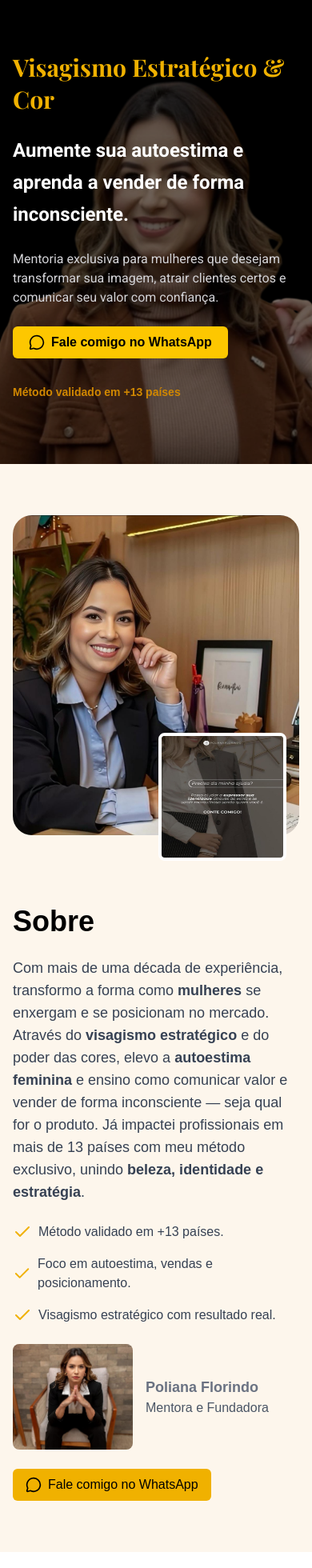
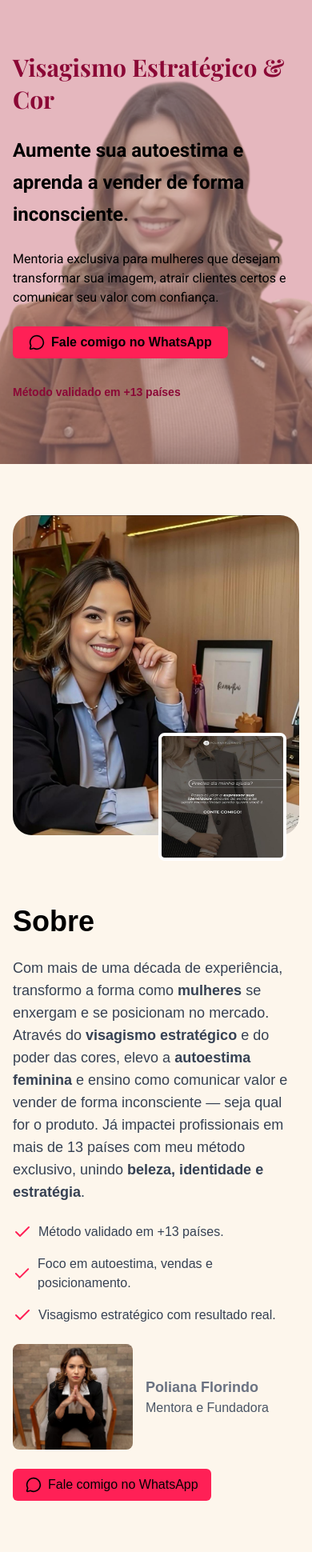
Before and after one commit to Franklimello/Poliana-florindo, a Next.js app: page / in a window 390 px wide. Shown: the top 1960 px of the page at 80% size. Built offline with nearby package versions, Linux system fonts and the light colour scheme.

Commit message:
Atualiza metadados SEO e título do site

```diff
--- a/app/_components/about.tsx
+++ b/app/_components/about.tsx
@@ -48,15 +48,15 @@ export function About() {
 
             <ul className="space-y-4 text-gray-700" aria-label="Destaques da mentoria e método">
               <li className="flex items-center gap-2">
-                <Check className="text-yellow-500" aria-hidden="true" />
+                <Check className="text-rose-500" aria-hidden="true" />
                 Método validado em +13 países.
               </li>
               <li className="flex items-center gap-2">
-                <Check className="text-yellow-500" aria-hidden="true" />
+                <Check className="text-rose-500" aria-hidden="true" />
                 Foco em autoestima, vendas e posicionamento.
               </li>
               <li className="flex items-center gap-2">
-                <Check className="text-yellow-500" aria-hidden="true" />
+                <Check className="text-rose-500" aria-hidden="true" />
                 Visagismo estratégico com resultado real.
               </li>
             </ul>
@@ -83,7 +83,7 @@ export function About() {
                 rel="noopener noreferrer"
                 href={`https://wa.me/5533999638245?text=Olá, gostaria de saber mais sobre sua mentoria de visagismo.`}
                 aria-label="Entrar em contato via WhatsApp para saber mais sobre mentoria de visagismo"
-                className="bg-yellow-500 text-black flex items-center justify-center w-fit gap-2 px-4 py-2 rounded-md hover:bg-yellow-400 transition"
+                className="bg-rose-500 text-black flex items-center justify-center w-fit gap-2 px-4 py-2 rounded-md hover:bg-rose-900 transition"
               >
                 <MessageCircle className="w-5 h-5" aria-hidden="true" />
                 Fale comigo no WhatsApp
--- a/app/_components/footer.tsx
+++ b/app/_components/footer.tsx
@@ -18,7 +18,7 @@ export function Footer() {
               target="_blank"
               rel="noopener noreferrer"
               href={`https://wa.me/5533999638245?text=Olá Poliana, vim pelo site e gostaria de agendar um horário.`}
-              className="bg-yellow-600 text-black flex items-center justify-center w-fit gap-2 px-4 py-2 rounded-md font-medium"
+              className="bg-rose-300 text-black flex items-center justify-center w-fit gap-2 px-4 py-2 rounded-md font-medium"
               aria-label="Agendar horário pelo WhatsApp"
             >
               <Image src="/whatsapp.svg" alt="Ícone do WhatsApp" width={24} height={24} />
@@ -69,7 +69,7 @@ export function Footer() {
 
       </div>
 
-      <footer className="bg-yellow-600 text-black py-4 text-center font-medium" role="contentinfo">
+      <footer className="bg-rose-500 text-black py-4 text-center font-medium" role="contentinfo">
         <p className="text-sm">
           &copy; {new Date().getFullYear()} Desenvolvido por Franklim Melo. Todos os direitos reservados.
         </p>
--- a/app/_components/hero.tsx
+++ b/app/_components/hero.tsx
@@ -23,7 +23,7 @@ const playfair = Playfair_Display({
 
 export function Hero() {
   return (
-    <section className="bg-black text-white relative overflow-hidden" aria-label="Hero section">
+    <section className="bg-rose-200 text-white relative overflow-hidden" aria-label="Hero section">
       <div>
         <Image
           src={poliana}
@@ -33,28 +33,28 @@ export function Hero() {
           priority
           className="object-cover opacity-60 lg:hidden"
         />
-        <div className="absolute inset-0 bg-black opacity-20 md:hidden"></div>
+        <div className="absolute inset-0 bg-black opacity-10 md:hidden"></div>
       </div>
 
       <div className="container mx-auto pt-16 pb-16 md:pb-0 px-4 relative">
         <article className="grid grid-cols-1 lg:grid-cols-2 gap-8">
           <div className="space-y-6">
             <h1
-              className={`${playfair.className} text-3xl md:text-4xl lg:text-5xl font-bold leading-10 text-yellow-500`}
+              className={`${playfair.className} text-3xl md:text-4xl lg:text-5xl font-bold leading-10 text-rose-900`}
               data-aos="fade-down"
             >
               Visagismo Estratégico & Cor
             </h1>
 
             <h2
-              className={`${roboto.className} text-2xl md:text-3xl lg:text-4xl font-semibold leading-10`}
+              className={`${roboto.className} text-2xl md:text-3xl lg:text-4xl font-semibold leading-10 text-black`}
               data-aos="fade-down"
             >
               Aumente sua <strong>autoestima</strong> e aprenda a vender de forma inconsciente.
             </h2>
 
             <p
-              className={`${roboto.className} lg:text-lg text-zinc-300`}
+              className={`${roboto.className} text-black lg:text-lg `}
               data-aos="fade-right"
             >
               Mentoria exclusiva para mulheres que desejam transformar sua imagem, atrair clientes certos e comunicar seu valor com confiança.
@@ -66,14 +66,14 @@ export function Hero() {
               target="_blank"
               rel="noopener noreferrer"
               href={`https://wa.me/5533999638245?text=Olá, quero saber mais sobre a mentoria de Visagismo Estratégico.`}
-              className="bg-yellow-400 text-black px-5 py-2 rounded-md font-semibold flex items-center justify-center w-fit gap-2 hover:bg-yellow-300 transition"
+              className="bg-rose-500 text-black px-5 py-2 rounded-md font-semibold flex items-center justify-center w-fit gap-2 hover:bg-rose-900 transition"
             >
               <MessageCircle className="w-5 h-5" />
               Fale comigo no WhatsApp
             </a>
 
             <div className="mt-8">
-              <p className="text-sm mb-4 font-bold text-yellow-600">
+              <p className="text-sm mb-4 font-bold text-rose-900">
                 Método validado em +13 países
               </p>
             </div>
```
